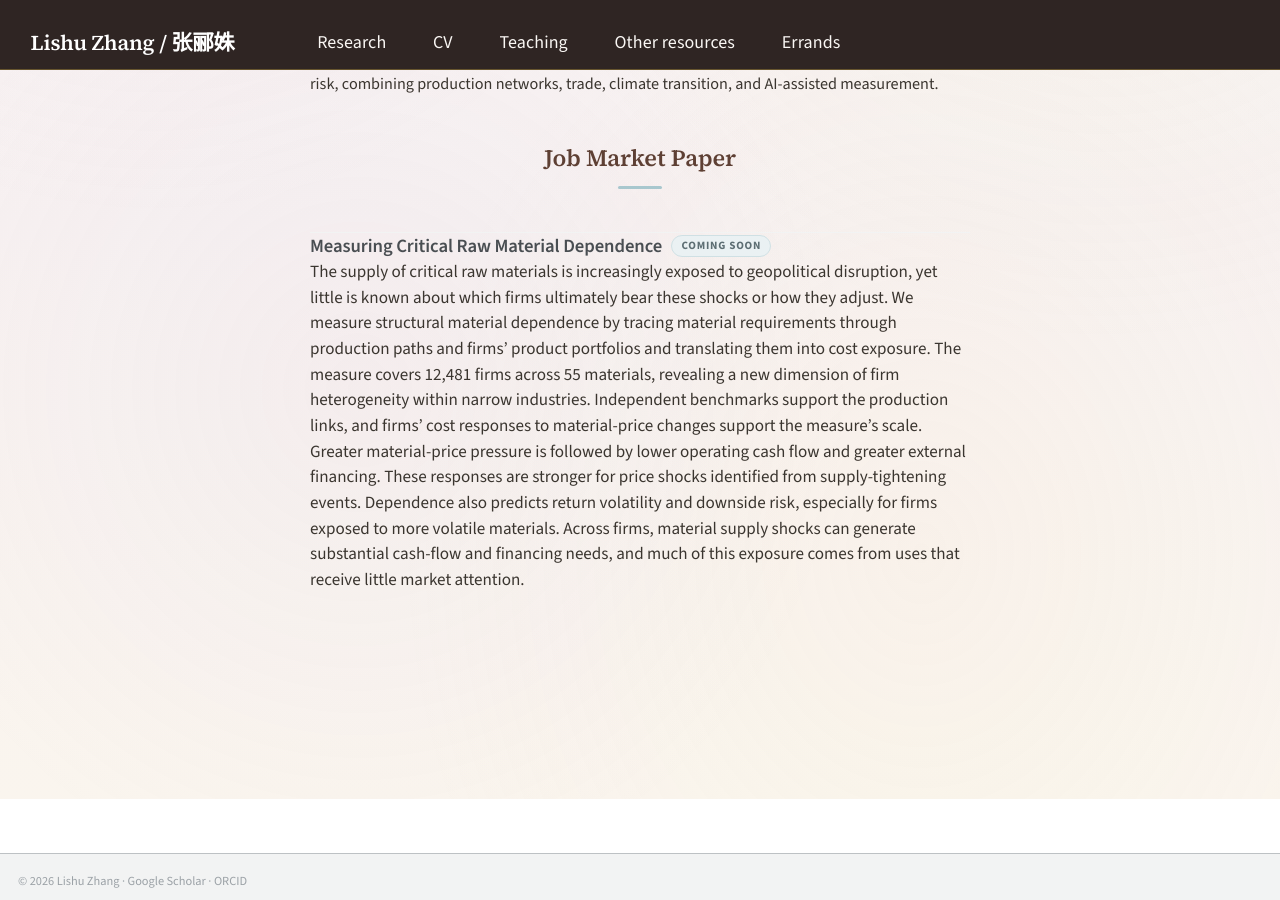
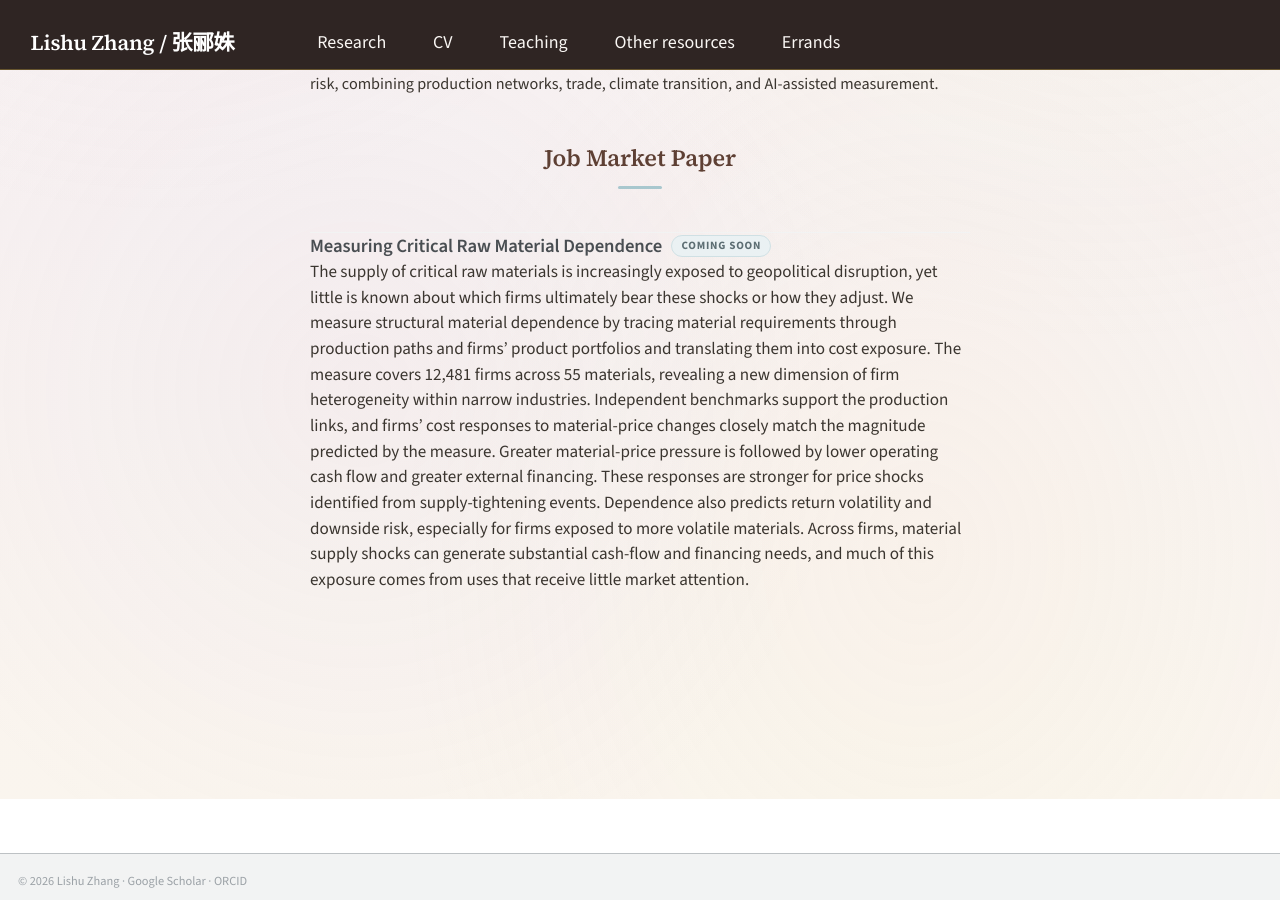
Before and after one commit to LishuZ/LishuZ.github.io, a Jekyll site: the page built from _pages/about.md, in a window 1280 px wide and 900 px high, scrolled down 567 px. Built offline with Jekyll 4.4.1, drawn with Linux system fonts in a browser that asks for light colours.

Commit message:
Update CRM abstract magnitude wording across website and CV

```diff
--- a/_pages/about.md
+++ b/_pages/about.md
@@ -135,7 +135,7 @@ author_profile: false
 
 <div class="paper">
   <div class="ptitle">Measuring Critical Raw Material Dependence <span class="status">Coming soon</span></div>
-  <p class="abs">The supply of critical raw materials is increasingly exposed to geopolitical disruption, yet little is known about which firms ultimately bear these shocks or how they adjust. We measure structural material dependence by tracing material requirements through production paths and firms’ product portfolios and translating them into cost exposure. The measure covers 12,481 firms across 55 materials, revealing a new dimension of firm heterogeneity within narrow industries. Independent benchmarks support the production links, and firms’ cost responses to material-price changes support the measure’s scale. Greater material-price pressure is followed by lower operating cash flow and greater external financing. These responses are stronger for price shocks identified from supply-tightening events. Dependence also predicts return volatility and downside risk, especially for firms exposed to more volatile materials. Across firms, material supply shocks can generate substantial cash-flow and financing needs, and much of this exposure comes from uses that receive little market attention.</p>
+  <p class="abs">The supply of critical raw materials is increasingly exposed to geopolitical disruption, yet little is known about which firms ultimately bear these shocks or how they adjust. We measure structural material dependence by tracing material requirements through production paths and firms’ product portfolios and translating them into cost exposure. The measure covers 12,481 firms across 55 materials, revealing a new dimension of firm heterogeneity within narrow industries. Independent benchmarks support the production links, and firms’ cost responses to material-price changes closely match the magnitude predicted by the measure. Greater material-price pressure is followed by lower operating cash flow and greater external financing. These responses are stronger for price shocks identified from supply-tightening events. Dependence also predicts return volatility and downside risk, especially for firms exposed to more volatile materials. Across firms, material supply shocks can generate substantial cash-flow and financing needs, and much of this exposure comes from uses that receive little market attention.</p>
 </div>
 
 
```
Also changed, not shown: _pages/research.md (+1 -1 lines), 1 other file.
